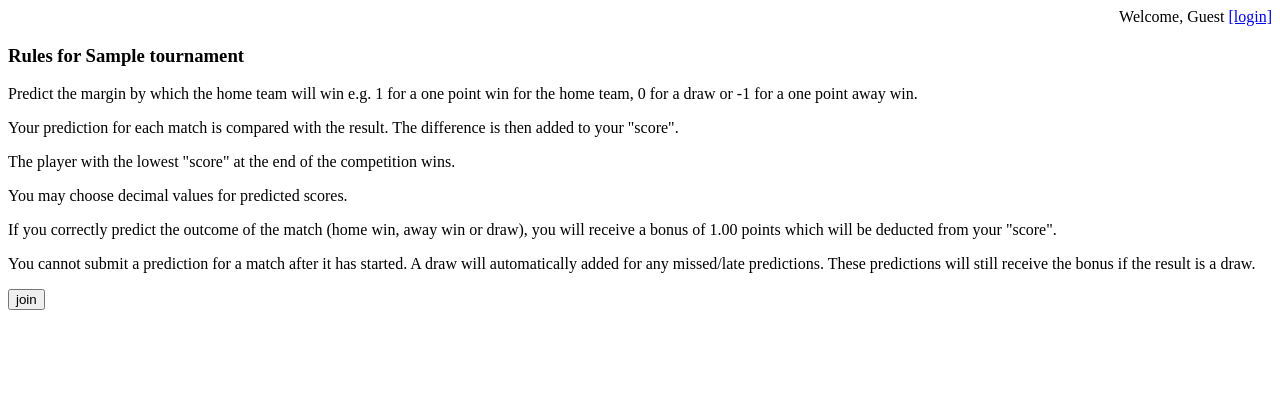
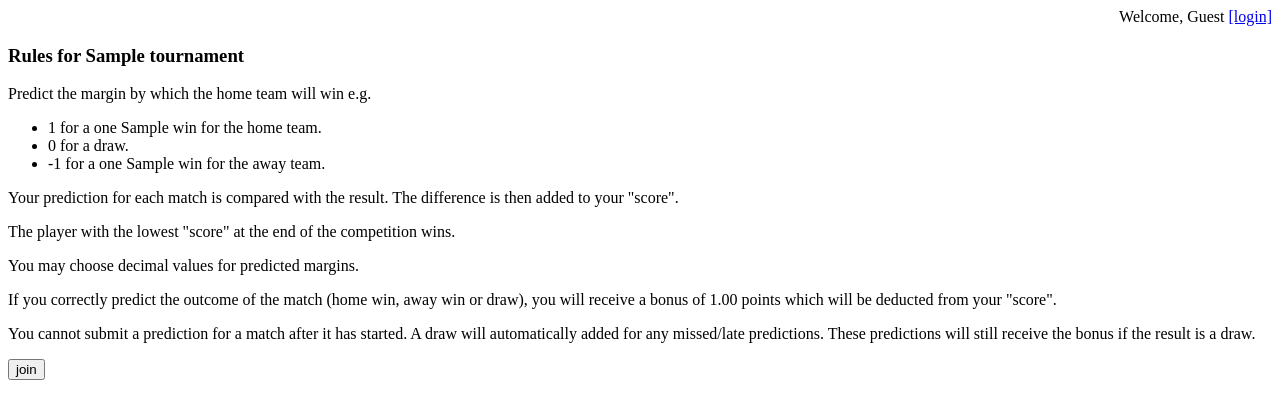
Before and after one commit to lafferc/farm_app, a Django app: template competition/templates/join.html in a window 1280 px wide. Shown: the top 419 px of the page. Run offline with Django 3.2, Linux system fonts and the light colour scheme; the template is opened without the code that fills it: values that come from a table or form of the project are taken from there, others are empty; tables that the repository leaves empty hold one stand-in row (values such as "Sample post").

Commit message:
Added customization based on the sport

```diff
--- a/competition/models.py
+++ b/competition/models.py
@@ -17,6 +17,8 @@ g_logger = logging.getLogger(__name__)
 
 class Sport(models.Model):
     name = models.CharField(max_length=50, unique=True)
+    scoring_unit = models.CharField(max_length=50, default="point")
+    match_start_verb = models.CharField(max_length=50, default="Kick Off")
     add_teams = models.FileField(null=True, blank=True)
 
     def __str__(self):
@@ -136,7 +138,7 @@ class Participant(models.Model):
 class Match(models.Model):
     tournament = models.ForeignKey(Tournament)
     match_id = models.IntegerField()
-    kick_off = models.DateTimeField()
+    kick_off = models.DateTimeField(verbose_name='Start Time')
     home_team = models.ForeignKey(Team, related_name='match_home_team')
     away_team = models.ForeignKey(Team, related_name='match_away_team')
     score = models.IntegerField(blank=True, null=True)
--- a/competition/templates/join.html
+++ b/competition/templates/join.html
@@ -2,12 +2,19 @@
 
 {% block content %}
     <h3>Rules for {{TOURNAMENT.name}}</h3>
-    <p>Predict the margin by which the home team will win e.g. 1 for a one point win for the home team, 0 for a draw or -1 for a one point away win.</p>
+    <p>Predict the margin by which the home team will win e.g.
+        <ul>
+            <li>1 for a one {{TOURNAMENT.sport.scoring_unit}} win for the home team.</li>
+            <li>0 for a draw.</li>
+            <li>-1 for a one {{TOURNAMENT.sport.scoring_unit}} win for the away team.</li>
+        </ul>
+    </p>
     <p>Your prediction for each match is compared with the result. The difference is then added to your "score".</p>
     <p>The player with the lowest "score" at the end of the competition wins.</p>
-    <p>You may choose decimal values for predicted scores.</p>
+    <p>You may choose decimal values for predicted margins.</p>
     {% if TOURNAMENT.draw_bonus == 1 %}
-    <p>If you correctly predict the outcome of the match (home win, away win or draw), you will receive a bonus of {{TOURNAMENT.bonus}} points which will be deducted from your "score".</p>
+    <p>If you correctly predict the outcome of the match (home win, away win or draw), you will
+       receive a bonus of {{TOURNAMENT.bonus}} points which will be deducted from your "score".</p>
     {% else %}
     <p>If you correctly predict the outcome of the match (home win or away win), you will receive
        a bonus of {{TOURNAMENT.bonus}} points which will be deducted from your "score".</p>
@@ -16,7 +23,8 @@
        your "score".</p>
     {% endif %}
     <p>You cannot submit a prediction for a match after it has started. A draw will automatically added for any missed/late predictions.
-       These predictions will {% if TOURNAMENT.late_get_bonus %}still{% else %}<u>not</u>{% endif %} receive the bonus if the result is a draw. </p>
+       These predictions will {% if TOURNAMENT.late_get_bonus %}still{% else %}<u>not</u>
+       {% endif %} receive the bonus if the result is a draw. </p>
 
 
 <form method="post" action="">
--- a/competition/templates/submit.html
+++ b/competition/templates/submit.html
@@ -11,7 +11,7 @@
                 <th>Match id</th>
                 <th>Your prediction</th>
                 <th>Match</th>
-                <th>Kick Off</th>
+                <th>{{ TOURNAMENT.sport.match_start_verb }}</th>
             </tr>
         {% for match in fixture_list %}
             <tr>
```
Also changed, not shown: competition/migrations/0007_auto_20170501_1155.py (added).
